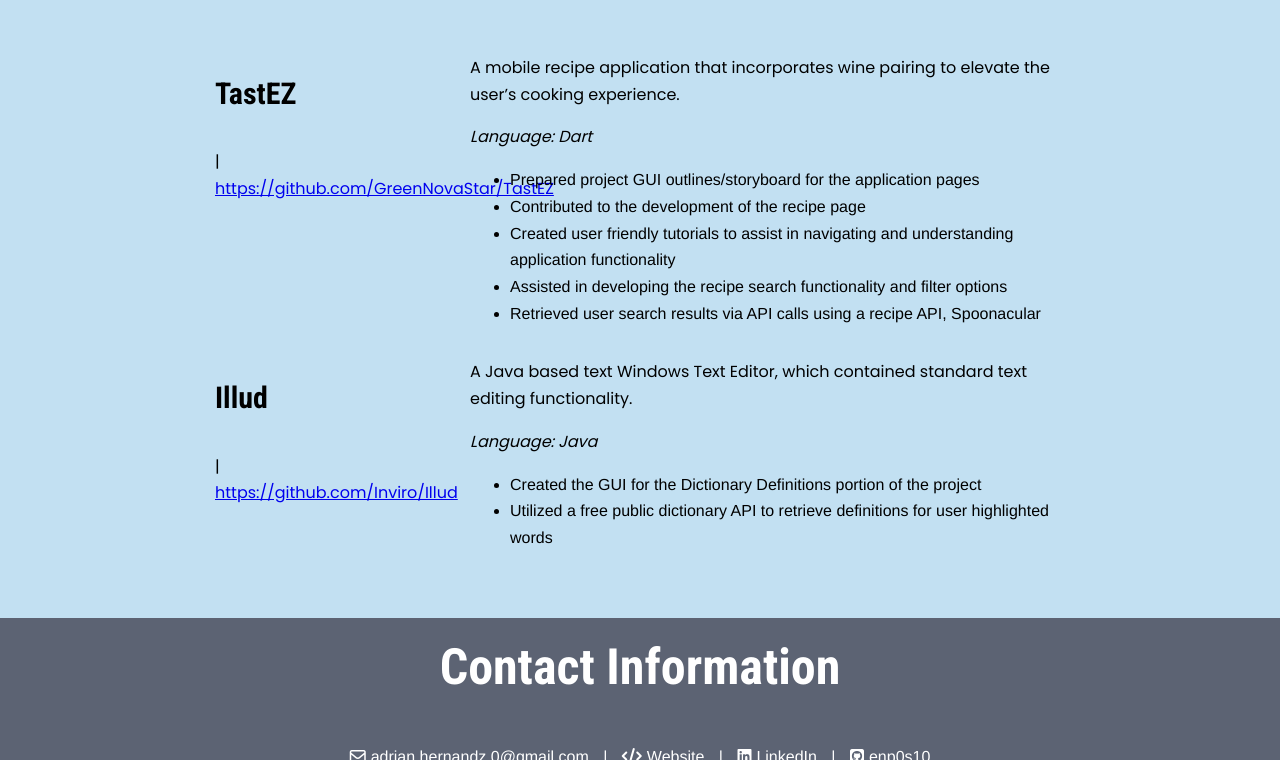
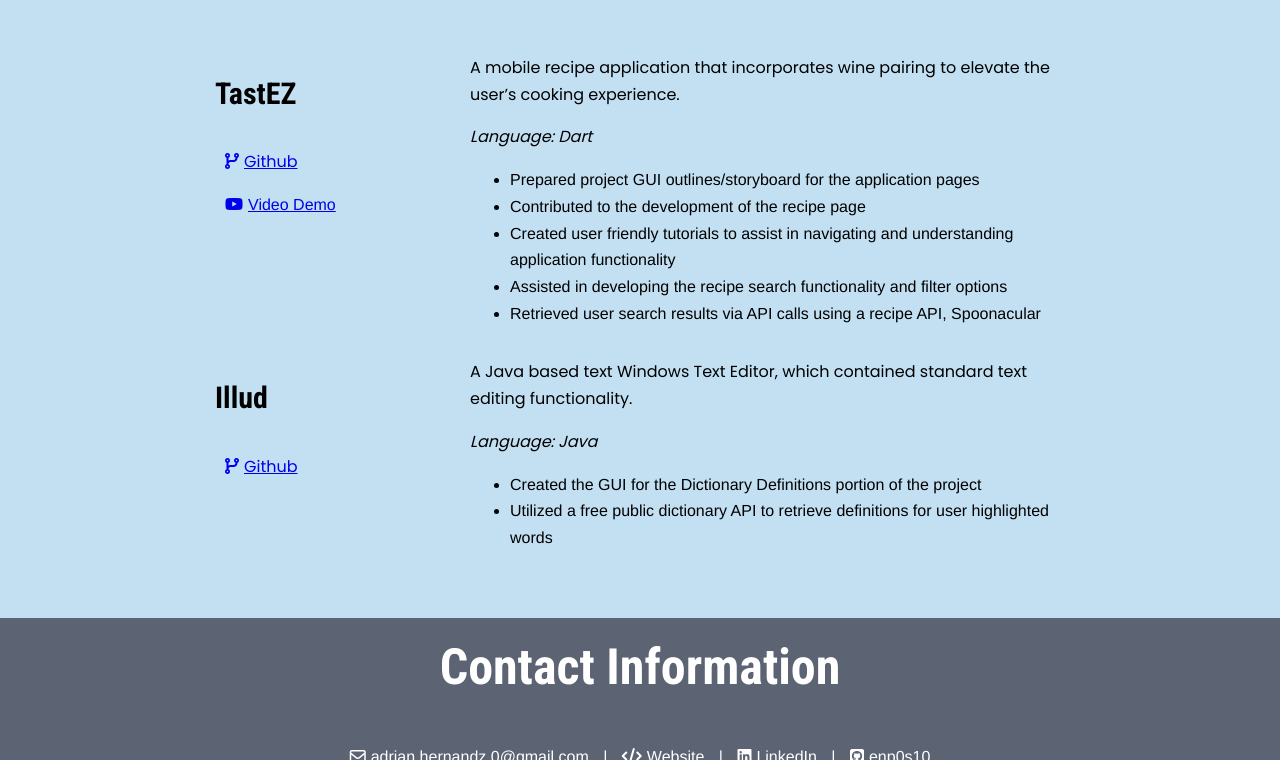
Before and after one commit to enp0s10/enp0s10.github.io, a plain HTML site: page html/home.html in a window 1280 px wide. Shown: the part 2040-2800 px from the top of the page. Drawn offline with Linux system fonts and the light colour scheme.

Commit message:
Some Extra icons
Some extra fancy icons

```diff
--- a/css/style.css
+++ b/css/style.css
@@ -137,6 +137,10 @@ header h3 {
 	font-size: 25px;
 }
 
+header a i {
+	padding-right: 5px;
+}
+
 
 /*----- Footer -----*/
 footer {
@@ -174,3 +178,9 @@ footer {
 .projects {
 	background-color: var(--color3);
 }
+.projects a {
+	padding: 10px;
+}
+.projects a i {
+    padding-right: 5px;
+}
--- a/html/home.html
+++ b/html/home.html
@@ -23,7 +23,7 @@
                <a href="#exp">Experience</a>
                <a href="#proj">Projects</a>
                <a href="#contactMe">Contact</a>
-               <a href="../assets/files/AdrianHernandez-Resume.pdf" target="_blank">Download Resume</a>
+               <a href="../assets/files/AdrianHernandez-Resume.pdf" target="_blank"><i class="fa-solid fa-download"></i>Download Resume</a>
                <a href="../html/home.html" class="active" style="float: right;">Home</a>
                <a href="../html/demo.html" style="float: right;">Demo</a>
             </div>
@@ -118,7 +118,9 @@
                <section>
                   <div role="TastEZ">
                      <div class="column-narrow">
-                        <h3 class="">TastEZ</h3> <p class="">| <a href="https://github.com/GreenNovaStar/TastEZ">https://github.com/GreenNovaStar/TastEZ</a></p>
+                        <h3 class="">TastEZ</h3> <p class="">
+                        <a href="https://github.com/GreenNovaStar/TastEZ" target="_blank"><i class="fa-solid fa-code-branch"></i>Github</a></p>
+                        <a href="https://youtu.be/bgs3sreKEBQ" target="_blank"><i class="fa-brands fa-youtube"></i></i>Video Demo</a></p>
                      </div>
                      <div class="column-wide">
                         <p>
@@ -139,7 +141,8 @@
                <section>
                   <div role="Illud">
                      <div class="column-narrow">
-                        <h3 class="">Illud</h3> <p class="f">| <a href="https://github.com/Inviro/Illud">https://github.com/Inviro/Illud</a></p>
+                        <h3 class="">Illud</h3> <p class="f">
+                        <a href="https://github.com/Inviro/Illud" target="_blank"><i class="fa-solid fa-code-branch"></i>Github</a></p>
                      </div>
                      <div class="column-wide">
                         <p>
```
Also changed, not shown: index.html (+1 -1 lines).
